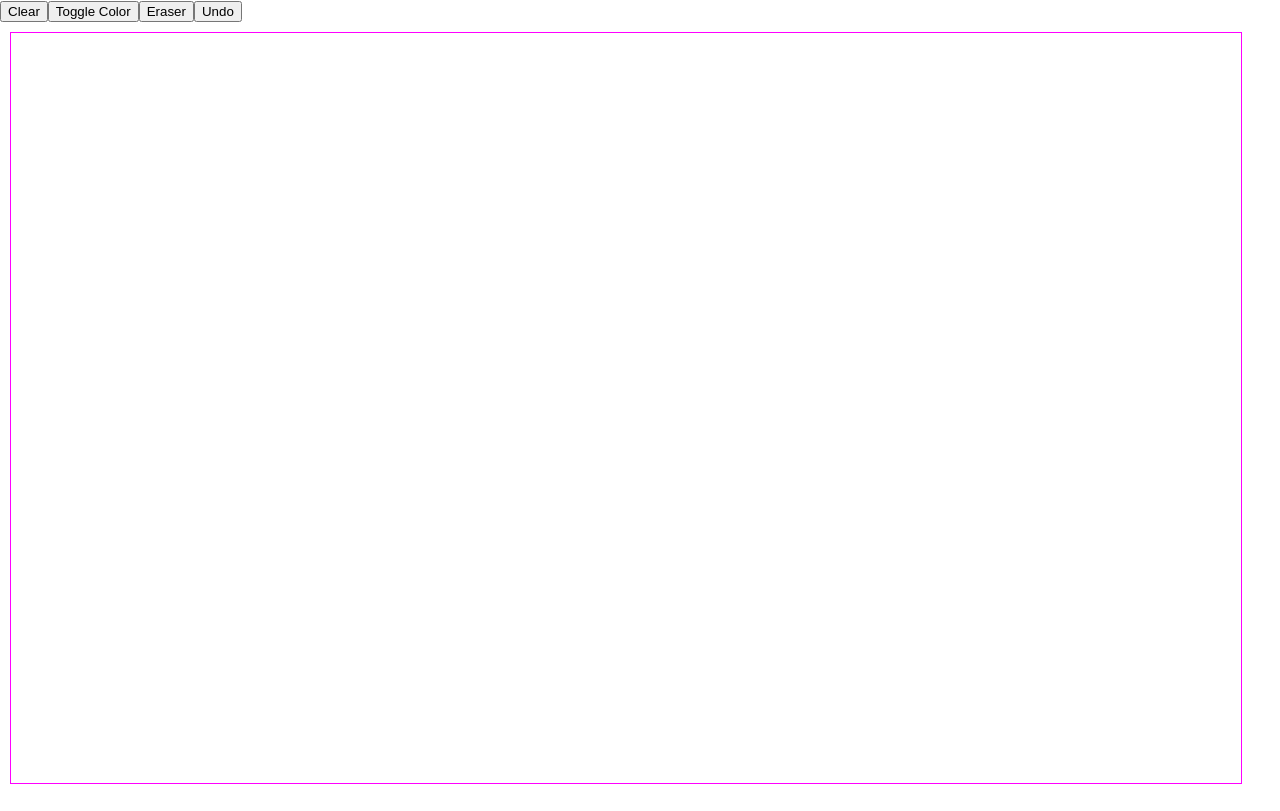
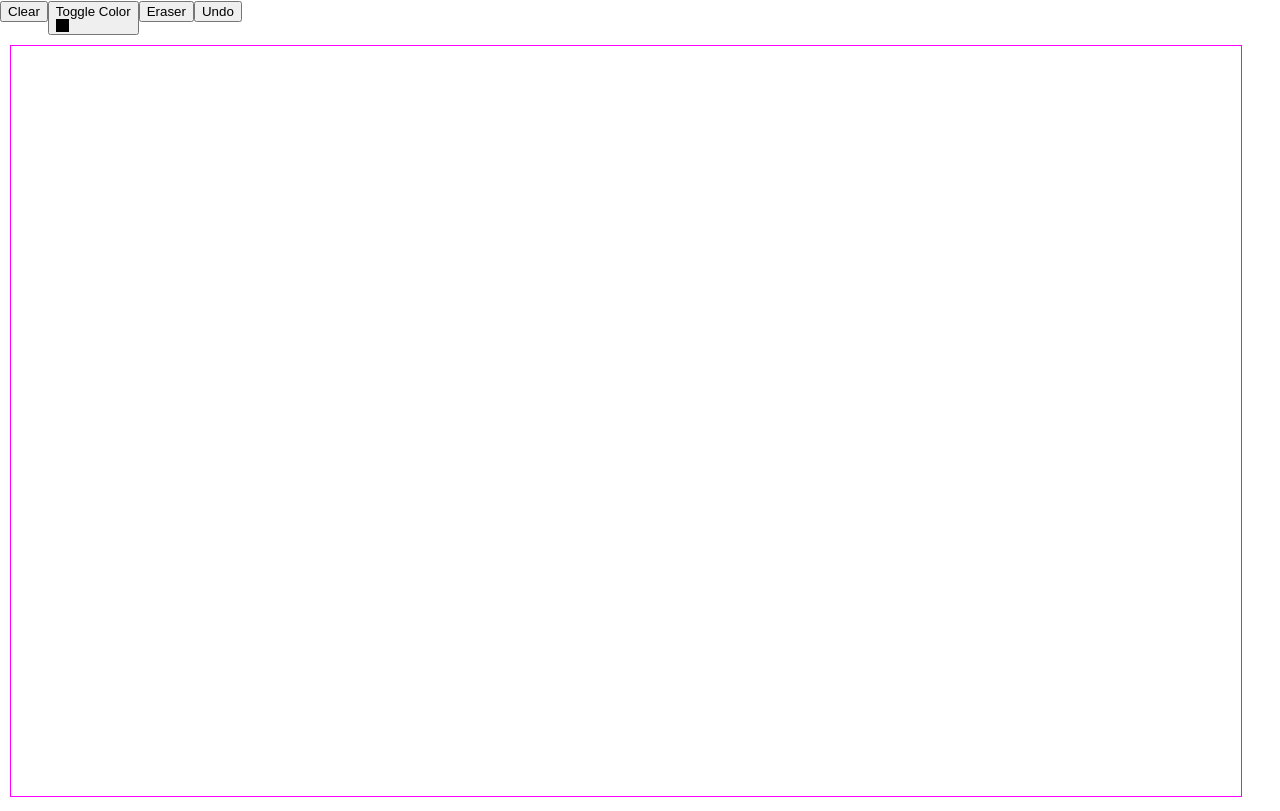
Before and after one commit to implodingduck/pictephone, a React (Create React App) app in the folder pictephone/: page / in a window 1280 px wide. Built offline with nearby package versions, Linux system fonts and the light colour scheme.

Commit message:
adding color preview

```diff
--- a/pictephone/src/Toolbar.js
+++ b/pictephone/src/Toolbar.js
@@ -43,7 +43,7 @@ const Toolbar = props => {
 
     return (<div>
         <button onClick={clearAll}>Clear</button>
-        <button onClick={toggleColor}>Toggle Color</button>
+        <button onClick={toggleColor}>Toggle Color <div style={ { width: '1em', height: '1em', backgroundColor: strokeColor  }}></div></button>
         <button onClick={toggleEraser}>Eraser</button>
         <button onClick={doUndo}>Undo</button>
     </div>)
```
